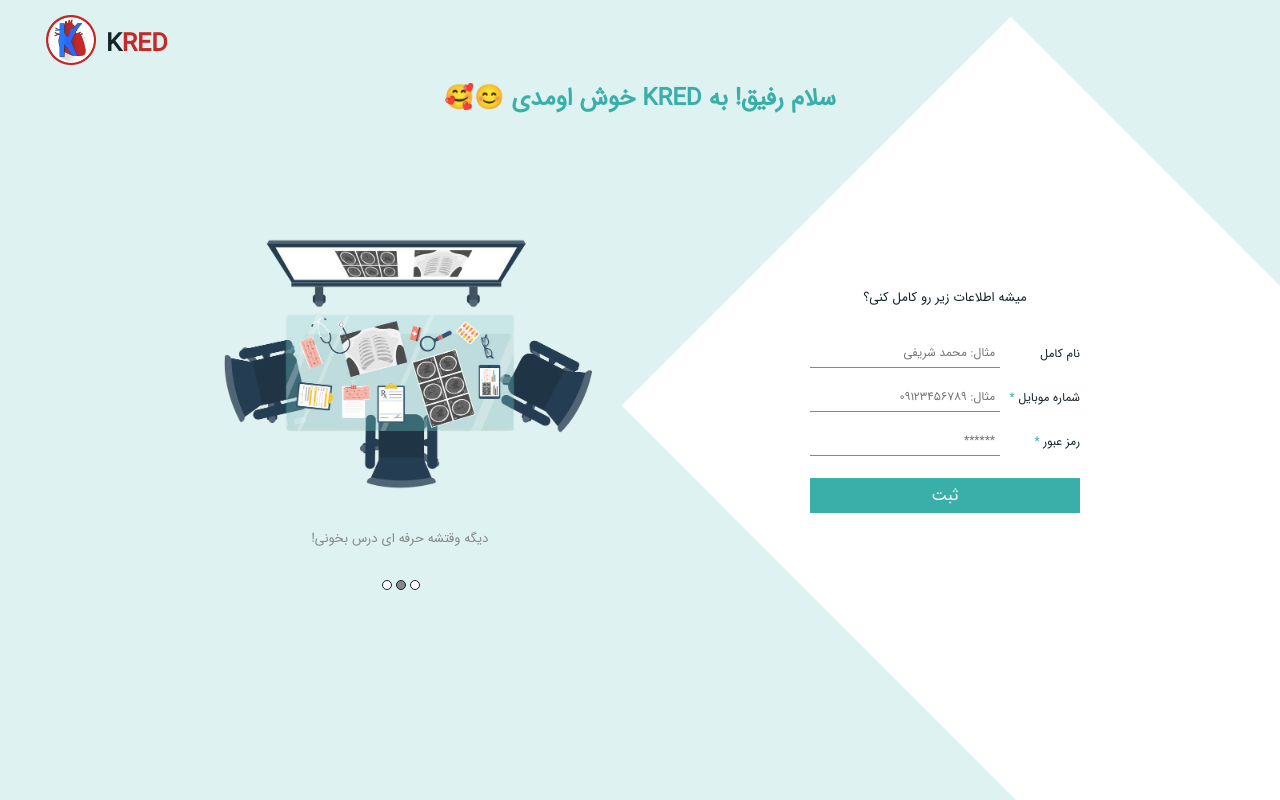
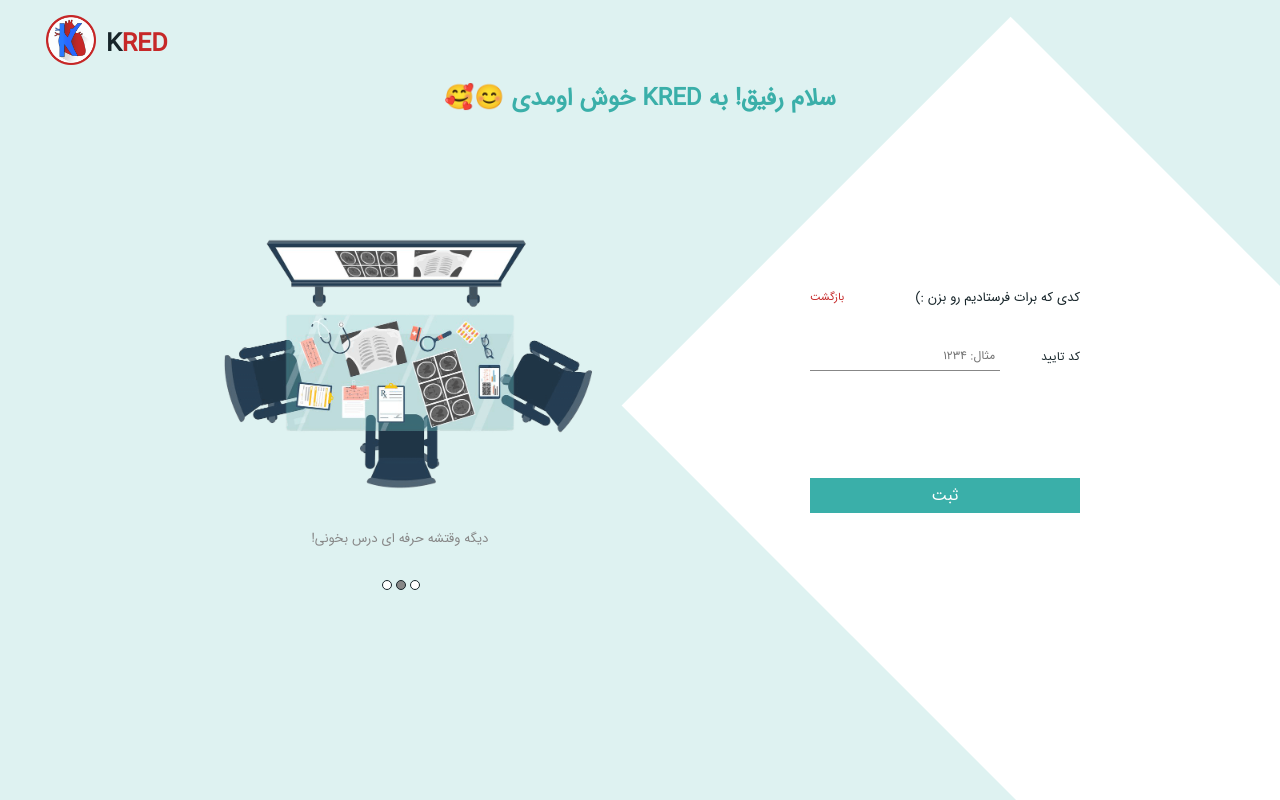
Before and after one commit to abelmiri/kred-frontend, a React (Create React App) app: page /sign-up in a window 1280 px wide. Built offline with nearby package versions, Linux system fonts and the light colour scheme.

Commit message:
code verify added

```diff
--- a/src/App.js
+++ b/src/App.js
@@ -1,5 +1,5 @@
 import React, {PureComponent} from "react"
-import LoginPage from "./View/Pages/LoginPage"
+import SignUpPage from "./View/Pages/SignUpPage"
 import Header from "./View/Components/Header"
 import HomePage from "./View/Pages/HomePage"
 import {Redirect, Route, Switch} from "react-router-dom"
@@ -155,7 +155,7 @@ class App extends PureComponent
                 {redirect && <Redirect push to={page}/>}
                 <Header user={user} location={location.pathname} setUser={this.setUser} logout={this.logout}/>
                 <Switch>
-                    <Route exact path='/sign-up' render={() => <LoginPage setUser={this.setUser}/>}/>
+                    <Route exact path='/sign-up' render={() => <SignUpPage setUser={this.setUser}/>}/>
                     <Route exact path='/profile' render={() => <ProfilePage user={user} setUser={this.setUser}/>}/>
                     <Route path='/exchanges' render={(route) => <ExchangeBookPage route={route} defaultPhone={user ? user.phone : ""} cities={cities} getCities={this.getCities} categories={categories} getCategories={this.getCategories}/>}/>
                     <Route path='/videos' render={(route) => <VideoPacksPage route={route} user={user} getVideoPacks={this.getVideoPacks} videoPacks={videoPacks} getCompanies={this.getCompanies} companies={companies}/>}/>
--- a/src/Styles/login.scss
+++ b/src/Styles/login.scss
@@ -54,6 +54,8 @@
   position: absolute;
   right: 200px;
   top: 50%;
+  overflow: hidden;
+  width: 270px;
   transform: translateY(-50%);
   color: $dark-color;
   transition: right linear 0.3s;
@@ -72,7 +74,29 @@
   @media screen and (max-width: 480px) {
     width: 90%;
   }
+}
 
+.login-input-cont-slide {
+  width: 100%;
+  display: flex;
+  transform: translateX(0);
+  transition: all linear 0.2s;
+
+  &.level-two {
+    transform: translateX(100%);
+  }
+}
+
+.login-input-cont-slide-child {
+  display: inline-block;
+  vertical-align: top;
+  min-width: 100%;
+}
+
+.login-input-cont-slide-child-title {
+  display: flex;
+  justify-content: space-between;
+  margin-bottom: 30px;
 }
 
 .login-slider-cont {
@@ -100,6 +124,10 @@
 .login-input-cont-title {
   margin-bottom: 30px;
   font-size: $title-font-size;
+
+  &.no-margin {
+    margin-bottom: 0;
+  }
 }
 
 .login-input-field {
@@ -201,6 +229,14 @@
   }
 }
 
+.login-input-back {
+  padding: 2px 5px 5px 0;
+  color: $error-color;
+  cursor: pointer;
+  vertical-align: top;
+  font-size: $small-font-size;
+}
+
 .login-input-submit {
   width: 100%;
   padding: 5px 0;
--- a/src/Styles/variables.scss
+++ b/src/Styles/variables.scss
@@ -28,3 +28,4 @@ $title-font-size: 13px;
 $regular-font-size: 12px;
 $small-font-size: 11px;
 $really-small-font: 10px;
+$very-small-font: 9px;
--- a/src/View/Components/CreateExchangeModal.js
+++ b/src/View/Components/CreateExchangeModal.js
@@ -302,7 +302,7 @@ class CreateExchangeModal extends PureComponent
                                            placeholder="مثال: 25,000"
                                            onBlur={(e) => this.blurInput(e, "price")}
                                            onChange={(e) => this.validateInput(e, "price")}
-                                           maxLength="8"
+                                           maxLength={8}
                                            onInput={e => !isNaN(e.target.value.replace(/,/g, "")) ? null : e.target.value = ""}
                                     />
                                     <div className="create-exchange-price">تومان</div>
--- a/src/View/Pages/LoginPage.js
+++ b/src/View/Pages/SignUpPage.js
@@ -9,7 +9,7 @@ import {BeatLoader} from "react-spinners"
 import api from "../../Functions/api"
 import {NotificationManager} from "react-notifications"
 
-class LoginPage extends PureComponent
+class SignUpPage extends PureComponent
 {
     constructor(props)
     {
@@ -27,6 +27,7 @@ class LoginPage extends PureComponent
             previousSlider: this.slides.length - 1,
             sliderIndex: 0,
             phone: "",
+            level: 2,
         }
         this.changePhone = this.changePhone.bind(this)
         this.blurPassword = this.blurPassword.bind(this)
@@ -133,21 +134,36 @@ class LoginPage extends PureComponent
         }
     }
 
+    levelOne = () => this.setState({...this.state, level: 1})
+
     submit()
     {
-        const {loading} = this.state
+        const {loading, level} = this.state
         const {setUser} = this.props
         if (!loading && this.phoneValid && this.passwordValid)
         {
             this.setState({...this.state, loading: true}, () =>
             {
-                api.post("user", {phone: this.phoneInput.value, name: this.nameInput.value, password: this.passwordInput.value}, "", true)
+                if (level === 1)
+                {
+                    api.post("code", {phone: this.phoneInput.value}, "", true)
+                        .then(() => this.setState({...this.state, level: 2, loading: false}))
+                        .catch(() => this.setState({...this.state, loading: false}, () => NotificationManager.error("سیستم با خطا مواجه شد! اینترنت خود را بررسی کنید!")))
+                }
+                else
+                {
+                    if (this.codeInput.value.length === 4)
+                    {
+                        api.post("user", {phone: this.phoneInput.value, name: this.nameInput.value, password: this.passwordInput.value, code: this.codeInput.value}, "", true)
                             .then((data) =>
                             {
                                 setUser(data)
-                        this.setState({...this.state, redirectHome: true})
+                                this.setState({...this.state, loading: false, redirectHome: true})
                             })
-                    .catch(() => NotificationManager.error("سیستم با خطا مواجه شد! اینترنت خود را بررسی کنید!"))
+                            .catch(() => this.setState({...this.state, loading: false}, () => NotificationManager.error("سیستم با خطا مواجه شد! اینترنت خود را بررسی کنید!")))
+                    }
+                    else this.setState({...this.state, loading: false}, () => NotificationManager.warning("کد ارسال شده را به درستی وارد نمایید!"))
+                }
             })
         }
         else
@@ -159,7 +175,7 @@ class LoginPage extends PureComponent
 
     render()
     {
-        const {sliderIndex, previousSlider, redirectHome, loading, phone} = this.state
+        const {sliderIndex, previousSlider, redirectHome, loading, phone, level} = this.state
         return (
             <div className='login-container'>
 
@@ -177,6 +193,8 @@ class LoginPage extends PureComponent
                 <h2 className='login-title'>سلام رفیق! به KRED خوش اومدی <span aria-label="" role="img">😊🥰</span></h2>
 
                 <div className='login-input-cont'>
+                    <div className={`login-input-cont-slide ${level === 2 ? "level-two" : ""}`}>
+                        <div className="login-input-cont-slide-child">
                             <div className='login-input-cont-title'> میشه اطلاعات زیر رو کامل کنی؟</div>
                             <div className='login-input-field'>
                                 <label className='login-input-label'>نام کامل</label>
@@ -185,7 +203,7 @@ class LoginPage extends PureComponent
                             <div className="login-input-error"/>
                             <div className='login-input-field'>
                                 <label className='login-input-label'>شماره موبایل <span>*</span></label>
-                        <input name='phone' value={phone} type='text' maxLength="11" className='login-input-input' placeholder="مثال: 09123456789" ref={e => this.phoneInput = e} onChange={this.changePhone} onBlur={this.blurPhone}/>
+                                <input name='phone' value={phone} type='text' maxLength={11} className='login-input-input' placeholder="مثال: 09123456789" ref={e => this.phoneInput = e} onChange={this.changePhone} onBlur={this.blurPhone}/>
                             </div>
                             <div className='login-input-error' ref={e => this.phoneError = e}>شماره وارد شده قبلا استفاده شده است!</div>
                             <div className='login-input-field'>
@@ -193,7 +211,21 @@ class LoginPage extends PureComponent
                                 <input name='password' type='password' className='login-input-input' placeholder="******" ref={e => this.passwordInput = e} onChange={this.changePassword} onBlur={this.blurPassword} maxLength={30}/>
                             </div>
                             <div className='login-input-error' ref={e => this.passwordError = e}>طول پسورد باید حداقل 6 و حداکثر 30 کاراکتر باشد!</div>
-                    <Material type='button' className={loading ? "login-input-submit loading" : "login-input-submit"} onClick={this.submit}>{loading ? <BeatLoader size={12} color="white"/> : "ثبت"}</Material>
+                        </div>
+                        <div className="login-input-cont-slide-child">
+                            <div className="login-input-cont-slide-child-title">
+                                <div className='login-input-cont-title no-margin'>کدی که برات فرستادیم رو بزن :)</div>
+                                <Material type='button' className="login-input-back" onClick={this.levelOne}>بازگشت</Material>
+                            </div>
+                            <div className='login-input-field'>
+                                <label className='login-input-label'>کد تایید</label>
+                                <input name='name' type='number' className='login-input-input' maxLength={4} placeholder="مثال: 1234" ref={e => this.codeInput = e}/>
+                            </div>
+                        </div>
+                    </div>
+                    <Material type='button' className={`login-input-submit ${loading ? "loading" : ""}`} onClick={this.submit}>
+                        {loading ? <BeatLoader size={12} color="white"/> : "ثبت"}
+                    </Material>
                 </div>
 
                 <div className='login-slider-cont'>
@@ -215,4 +247,4 @@ class LoginPage extends PureComponent
     }
 }
 
-export default LoginPage
+export default SignUpPage
```
Lines whose indentation alone changed are shown as unchanged.
